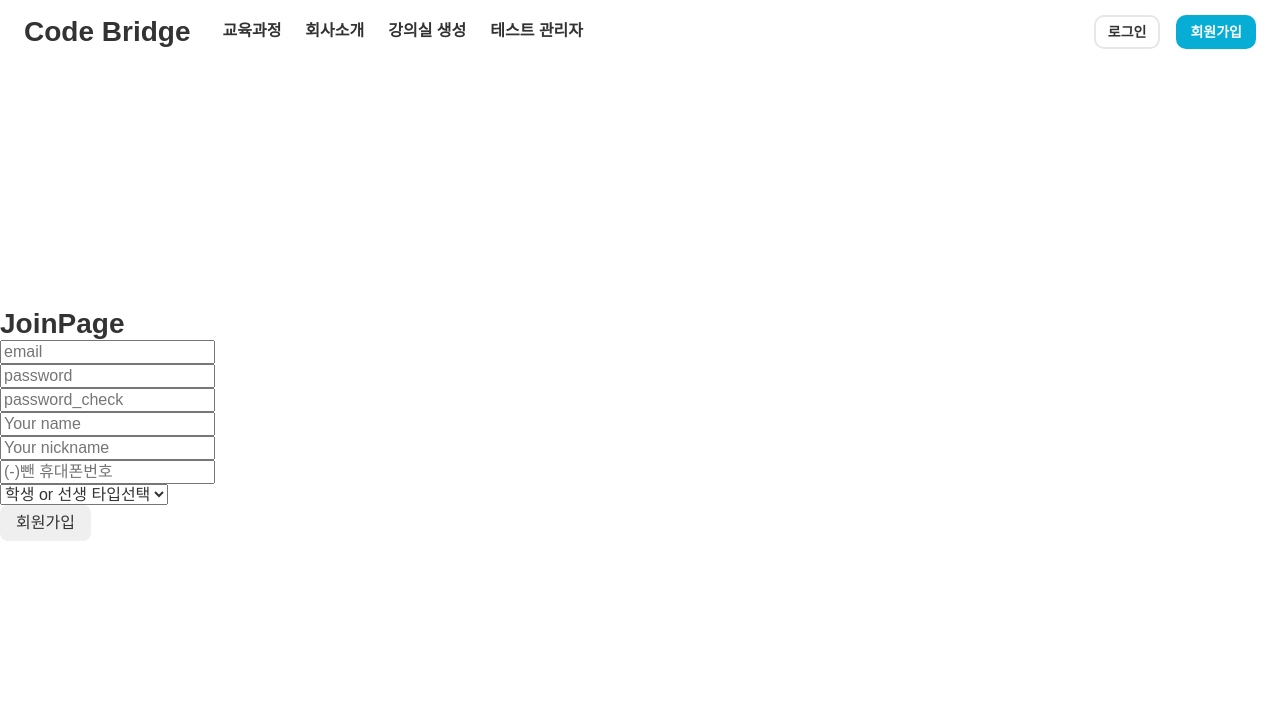
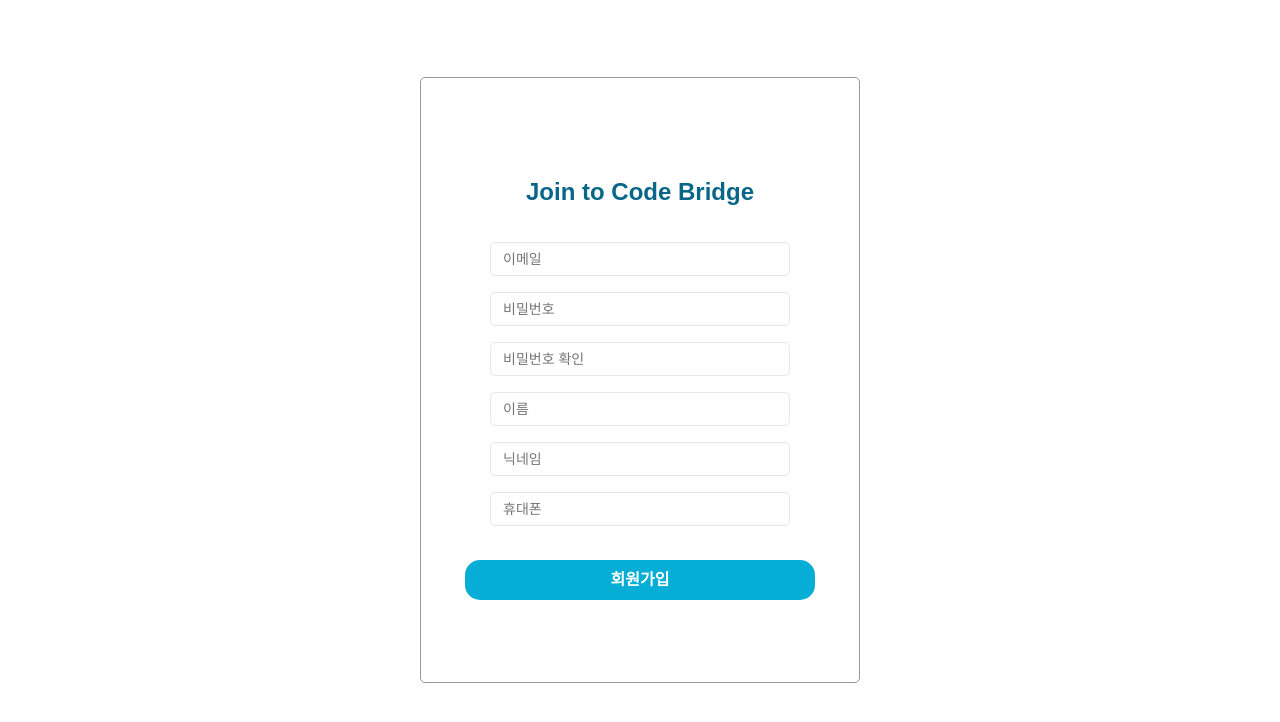
Before and after one commit to BaikJinHyeock/CodeBridge_Front, a React (Create React App) app: page /Join in a window 1280 px wide. Shown: the top 722 px of the page. Built offline with nearby package versions, Linux system fonts and the light colour scheme; a web font is replaced by a local one.

Commit message:
백진혁_로그인 회원가입 css 완성

```diff
--- a/src/App.js
+++ b/src/App.js
@@ -22,7 +22,7 @@
 
 function App() {
   const location = useLocation();
-  const RenderHeaderAndFooter = () => {
+  const RenderLeftBox = () => {
     return (
       location.pathname !== "/" &&
       location.pathname !== "/Login" &&
@@ -32,11 +32,15 @@
     );
   };
 
+  const RenderHeader = () => {
+    return location.pathname !== "/Login" && location.pathname !== "/Join";
+  };
+
   return (
     <>
-      <Nav />
+      {RenderHeader() && <Nav />}
       <div className="App">
-        {RenderHeaderAndFooter() && <DashLeftBox />}
+        {RenderLeftBox() && <DashLeftBox />}
         <Routes>
           <Route path="/" element={<Main />}></Route>
           <Route path="/SetInfo" element={<SetInfo />}></Route>
--- a/src/SCSS/abstracts/_variables.scss
+++ b/src/SCSS/abstracts/_variables.scss
@@ -4,6 +4,7 @@
 $font-color: #333333;
 $font-sub-color1: #ffffff;
 $font-sub-color2: #000000de;
+$error-color: #d32f2f;
 
 // border
 $border: 1px solid #e5e7eb;
--- a/src/SCSS/pages/_join.module.scss
+++ b/src/SCSS/pages/_join.module.scss
@@ -3,7 +3,81 @@
 .wrap_container {
   display: flex;
   width: 100%;
-  height: 90vh;
+  height: 95vh;
   align-items: center;
   //   justify-items: center;
+
+  .input_container {
+    width: 100%;
+    max-width: 440px;
+    margin: 0 auto;
+    display: flex;
+    justify-content: center;
+    border: 1px solid #999999;
+    border-radius: 5px;
+    padding: 64px 12px;
+
+    form {
+      display: flex;
+      justify-content: center;
+      flex-direction: column;
+      align-items: center;
+      h1 {
+        font-size: 24px;
+        color: $sub-color;
+        text-align: center;
+        margin: 36px 0;
+      }
+      div {
+        display: flex;
+        flex-direction: column;
+        align-items: center;
+
+        .input_box {
+          display: flex;
+          flex-direction: column;
+          position: relative;
+
+          input {
+            margin-bottom: 16px;
+            width: 300px;
+            font-size: 14px;
+            font-weight: 400;
+            color: $font-sub-color2;
+            border: $border;
+            padding: 8px 12px;
+            outline: none;
+            border-radius: 5px;
+          }
+          span {
+            position: absolute;
+            font-weight: 600;
+            font-size: 12px;
+            color: $error-color;
+            left: 0.8rem;
+            bottom: 2px;
+          }
+        }
+
+        .join_button {
+          margin: 18px 0;
+          width: 350px;
+          border-radius: 15px;
+          background-color: $main-color;
+          font-size: 16px;
+          font-weight: 600;
+          color: #ffffff;
+          outline: none;
+          border: none;
+          padding: 12px;
+          cursor: pointer;
+          transition-duration: 200ms;
+
+          &:hover {
+            background-color: $sub-color;
+          }
+        }
+      }
+    }
+  }
 }
--- a/src/SCSS/pages/_login.module.scss
+++ b/src/SCSS/pages/_login.module.scss
@@ -3,7 +3,7 @@
 .wrap_container {
   display: flex;
   width: 100%;
-  height: 90vh;
+  height: 95vh;
   align-items: center;
   //   justify-items: center;
 
@@ -21,10 +21,10 @@
       display: flex;
       justify-content: center;
       flex-direction: column;
+      align-items: center;
 
       h1 {
         font-size: 24px;
-        font-weight: 600;
         color: $sub-color;
         text-align: center;
         margin: 36px 0;
@@ -32,7 +32,7 @@
       input {
         margin-bottom: 16px;
         width: 300px;
-        font-size: 16px;
+        font-size: 14px;
         font-weight: 400;
         color: $font-sub-color2;
         border: $border;
@@ -65,6 +65,7 @@
         display: flex;
         justify-content: center;
         margin: 16px 0;
+        width: 100%;
 
         &::after {
           content: "";
--- a/src/components/DashLeftBox.jsx
+++ b/src/components/DashLeftBox.jsx
@@ -12,7 +12,6 @@
     navigate("/DashBoard");
   };
   const moveMyClass = () => {
-    console.log("여기까지");
     setActiveButton("classRoom"); // "dashboard" 버튼을 활성화
     navigate("/ClassRoom");
   };
--- a/src/components/Join.jsx
+++ b/src/components/Join.jsx
@@ -11,7 +11,7 @@
   const [name1, setName1] = useState("");
   const [nick, setNick] = useState("");
   const [phone, setPhone] = useState("");
-  const [type, setType] = useState("type");
+  // const [type, setType] = useState("type");
 
   const [idErrMsg, setIdErrMsg] = useState(""); // 아이디(이메일)형식 에러 메세지
   const [idCheckMsg, setIdCheckMsg] = useState(""); // 아이디 사용가능 메세지
@@ -47,7 +47,7 @@
         user_name: name1,
         user_nick: nick,
         user_phone: phone,
-        user_type: type,
+        // user_type: type,
       };
       const response = await axios.post(
         "http://localhost:8085/CodeBridge/Member/join",
@@ -86,7 +86,7 @@
             setIdCheckMsg("사용 가능한 아이디입니다.");
             setCheck1(1);
           } else if (resMessge === "X") {
-            setIdErrMsg("이미 사용중인 아이디입니다.");
+            setIdErrMsg("이미 사용 중인 아이디입니다.");
             setIdCheckMsg("");
           }
         });
@@ -97,10 +97,10 @@
     const pwch = /^(?=.*[a-zA-Z])(?=.*[0-9]).{6,20}$/;
 
     if (!pwch.test(e.target.value)) {
-      setPwErrMsg("비밀번호는 영문+숫자, 6자리이상이여야합니다.");
+      setPwErrMsg("비밀번호는 6 ~ 20자로 영문, 숫자를 조합해서 사용하세요.");
       setCheck2(0);
     } else {
-      setPwErrMsg("사용할수 있는 비밀번호 입니다.");
+      setPwErrMsg("사용 가능한 비밀번호 입니다.");
       setCheck2(1);
     }
   };
@@ -109,7 +109,7 @@
     if (password != password_check) {
       setPwCheckMsg("비밀번호가 일치하지 않습니다.");
       setCheck3(0);
-    } else if (password == password_check) {
+    } else if (password.length > 1 && password == password_check) {
       setPwCheckMsg("비밀번호가 일치합니다.");
       setCheck3(1);
     }
@@ -127,86 +127,100 @@
   };
 
   const namecheck = async (e) => {
-    if (name1.length < 2) {
-      setNameCheckMsg("이름을 옳바르게 입력하세요.");
+    if (name1.length == 1 || name1.length > 5) {
+      setNameCheckMsg("이름을 정확하게 입력해주세요");
       setCheck5(0);
     } else {
-      setNameCheckMsg("이름입력 완료!");
+      setNameCheckMsg("");
       setCheck5(1);
     }
   };
 
   const nickcheck = async (e) => {
-    if (nick.length < 1) {
-      setNickCheckMsg("닉네임을 옳바르게 입력하세요.");
+    if (name1.length == 1 || name1.length > 10) {
+      setNickCheckMsg("닉네임을 입력해주세요");
       setCheck6(0);
     } else {
-      setNickCheckMsg("닉네임입력 완료!");
+      setNickCheckMsg("");
       setCheck6(1);
     }
   };
 
   return (
     <div className={style.wrap_container}>
+      <div className={style.input_container}>
+        <form onSubmit={JoinMember}>
+          <h1>Join to Code Bridge</h1>
+
+          <div>
             <div className={style.input_box}>
-        <form onSubmit={JoinMember}>
-          <h1>JoinPage</h1>
               <input
                 type="email"
-            placeholder="email"
+                placeholder="이메일"
                 value={id}
                 onChange={(e) => setId(e.target.value)}
                 onBlur={idValidation}
-          />{" "}
-          <br />
-          <div id="idErrMsg">{idErrMsg}</div>
-          <div>{idCheckMsg}</div>
+              />
+              <span>{idErrMsg}</span>
+              <span>{idCheckMsg}</span>
+            </div>
+
+            <div className={style.input_box}>
               <input
                 type="password"
-            placeholder="password"
+                placeholder="비밀번호"
                 value={password}
                 onChange={(e) => setPassword(e.target.value)}
                 onBlur={pw1check}
-          />{" "}
-          <br />
-          <div>{pwErrMsg}</div>
+              />
+              <span>{pwErrMsg}</span>
+            </div>
+
+            <div className={style.input_box}>
               <input
                 type="password"
-            placeholder="password_check"
+                placeholder="비밀번호 확인"
                 value={password_check}
                 onChange={(e) => setPassword_check(e.target.value)}
                 onBlur={pw2check}
-          />{" "}
-          <br />
-          <div>{pwCheckMsg}</div>
+              />
+              <span>{pwCheckMsg}</span>
+            </div>
+
+            <div className={style.input_box}>
               <input
                 type="text"
-            placeholder="Your name"
+                placeholder="이름"
                 value={name1}
                 onChange={(e) => setName1(e.target.value)}
                 onBlur={namecheck}
-          />{" "}
-          <br />
-          <div>{nameCheckMsg}</div>
+              />
+              <span>{nameCheckMsg}</span>
+            </div>
+
+            <div className={style.input_box}>
               <input
                 type="text"
-            placeholder="Your nickname"
+                placeholder="닉네임"
                 value={nick}
                 onChange={(e) => setNick(e.target.value)}
                 onBlur={nickcheck}
-          />{" "}
-          <br />
-          <div>{nickCheckMsg}</div>
+              />
+              <span>{nickCheckMsg}</span>
+            </div>
+
+            <div className={style.input_box}>
               <input
                 type="text"
-            placeholder="(-)뺀 휴대폰번호"
+                placeholder="휴대폰"
                 value={phone}
                 onChange={(e) => setPhone(e.target.value)}
                 onBlur={phonecheck}
-          />{" "}
-          <br />
-          <div>{phoneCheckMsg}</div>
-          <select
+              />
+              <span>{phoneCheckMsg}</span>
+            </div>
+
+            {/* <select
               name="type"
               value={type}
               onChange={(e) => setType(e.target.value)}
@@ -214,9 +228,12 @@
               <option value="type">학생 or 선생 타입선택</option>
               <option value="0">Student</option>
               <option value="1">Teacher</option>
-          </select>
-          <br />
-          <button type="submit">회원가입</button>
+            </select> */}
+
+            <button type="submit" className={style.join_button}>
+              회원가입
+            </button>
+          </div>
         </form>
       </div>
 
```
Lines whose indentation alone changed are shown as unchanged.
